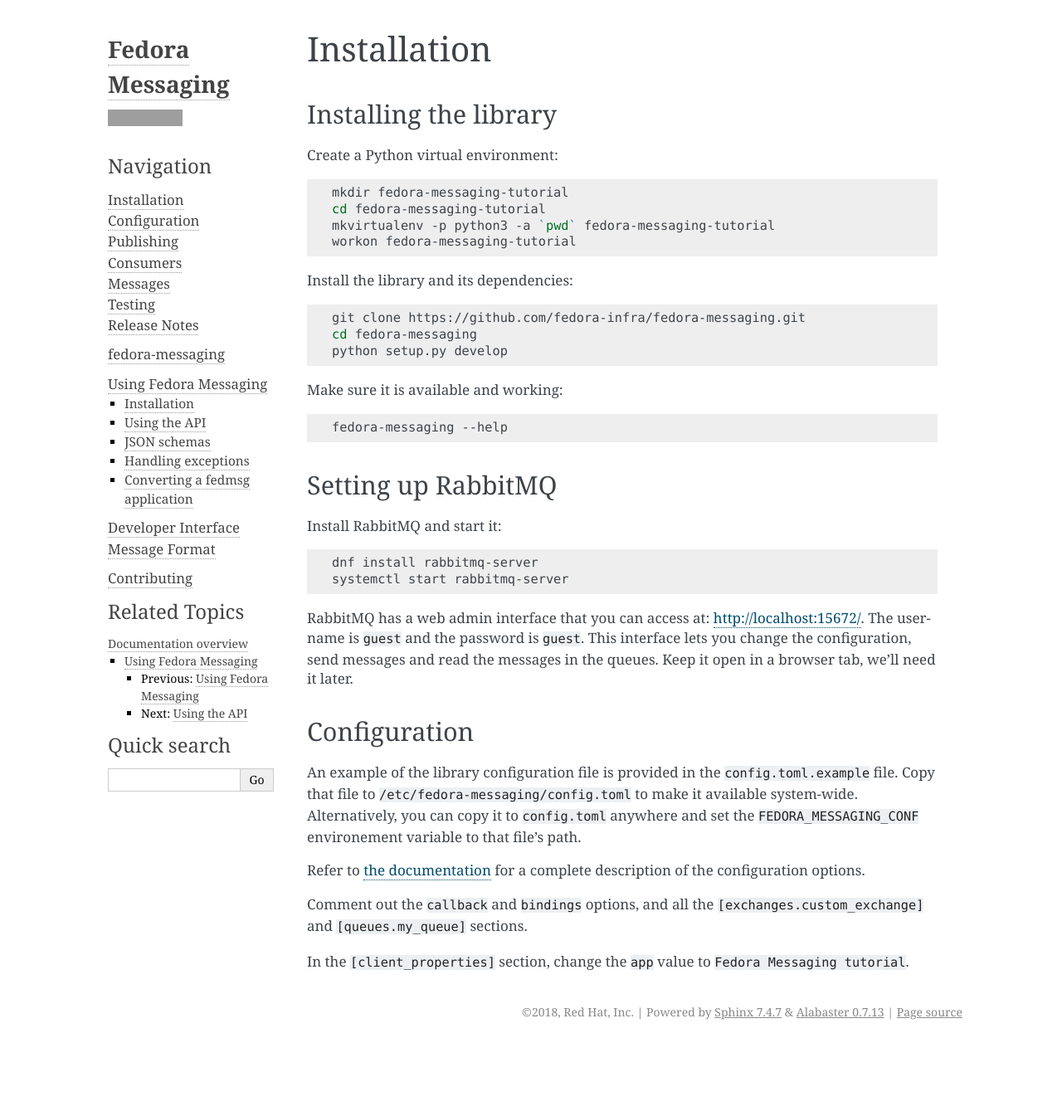
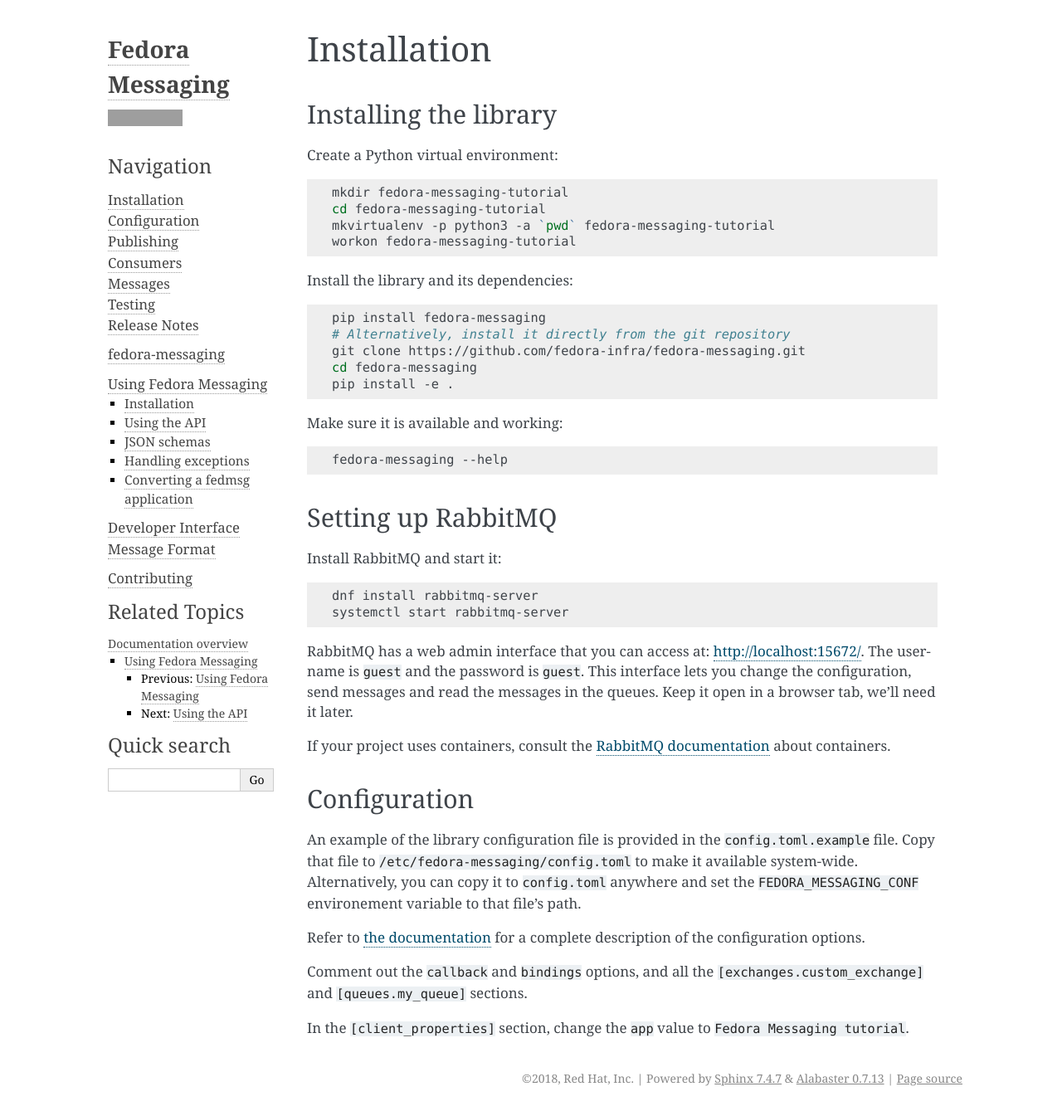
Before and after one commit to fedora-infra/fedora-messaging, a Sphinx documentation site: the page built from docs/tutorial/installation.rst, in a window 1280 px wide. Shown: the whole page at 83% size. Built offline with Sphinx 7.4.7, drawn with Linux system fonts in a browser that asks for light colours; before the commit the page ends 1259 px from its top, so only the background shows below that; grey boxes are pictures that could not be loaded.

Commit message:
[Docs] Add instructions for setting up the library and RabbitMQ in Docker
Signed-off-by: ShraddhaAg <shraddha.agrawal000@gmail.com>

```diff
--- a/docs/tutorial/installation.rst
+++ b/docs/tutorial/installation.rst
@@ -15,9 +15,11 @@
 
 Install the library and its dependencies::
 
+    pip install fedora-messaging
+    # Alternatively, install it directly from the git repository
     git clone https://github.com/fedora-infra/fedora-messaging.git
     cd fedora-messaging
-    python setup.py develop
+    pip install -e .
 
 Make sure it is available and working::
 
@@ -38,6 +40,9 @@
 read the messages in the queues. Keep it open in a browser tab, we'll need it
 later.
 
+If your project uses containers, consult the `RabbitMQ documentation`_ about containers.
+
+.. _RabbitMQ documentation: https://www.rabbitmq.com/download.html#docker
 
 Configuration
 -------------
```
